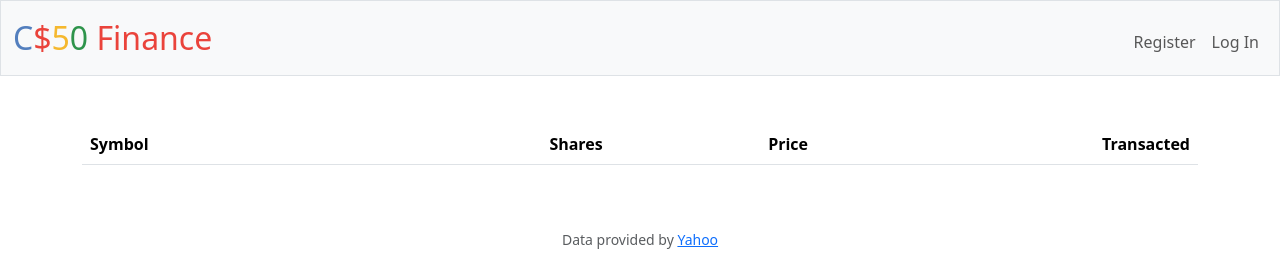
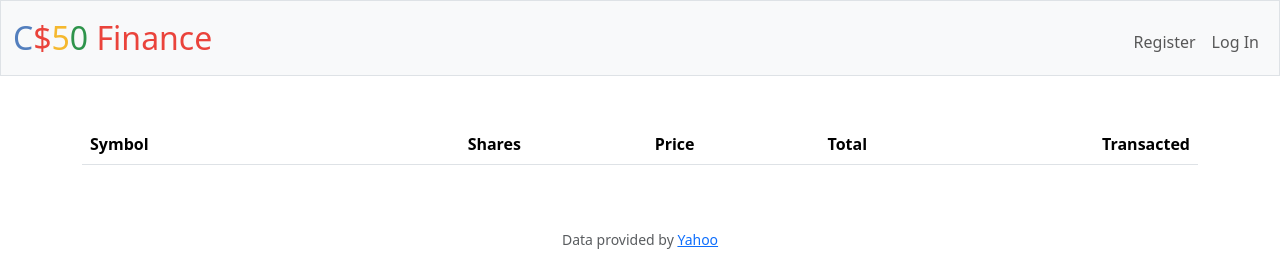
Before and after one commit to sayviar/cs50, a Flask app: template finance/templates/history.html in a window 1280 px wide. Shown: the top 263 px of the page. Run offline with Flask 3, Linux system fonts and the light colour scheme; the template is opened without the code that fills it, so the values that code supplies are empty; some libraries are stand-ins or nearby versions.

Commit message:
Mon, Aug 12, 2024, 2:40 PM +02:00

```diff
--- a/finance/templates/history.html
+++ b/finance/templates/history.html
@@ -19,6 +19,9 @@
                     Price
                 </th>
                 <th class="text-end">
+                    Total
+                </th>
+                <th class="text-end">
                     Transacted
                 </th>
             </tr>
@@ -37,6 +40,9 @@
                     {{row["share_price"] | usd}}
                 </td>
                 <td class="text-end">
+                    {{row["total"] / 100 | usd}}
+                </td>
+                <td class="text-end">
                     {{row["timestamp"]}}
                 </td>
             </tr>
```
